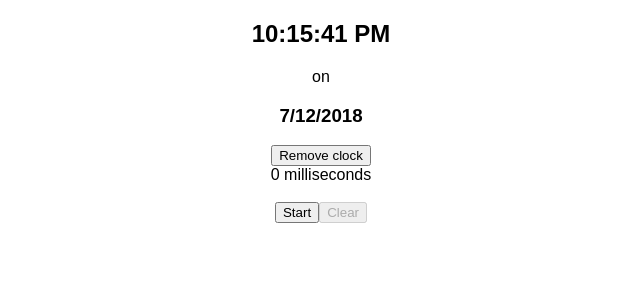
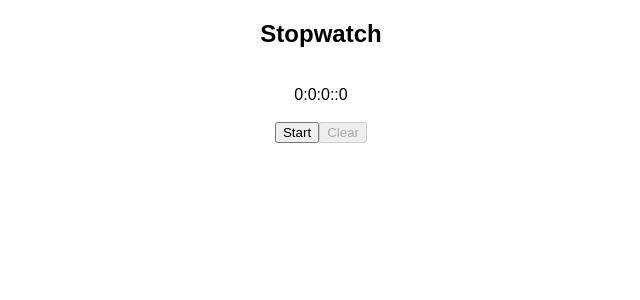
Before and after one commit to siirila/react-stopwatch, a React (Create React App) app: page / in a window 1280 px wide. Shown: the top 300 px of the page, without its empty margins (319-959 px from the left). Built offline with nearby package versions, Linux system fonts and the light colour scheme.

Commit message:
Break time up into hours, minutes, seconds

```diff
--- a/src/App.js
+++ b/src/App.js
@@ -4,20 +4,11 @@ import Clock from './Clock.js';
 import Stopwatch from './Stopwatch.js';
 
 
-let removeClock = false;
-
 class App extends Component {
   render() {
     return (
       <div className="App">
-        {!removeClock && <Clock />}
-
-        { !removeClock &&
-          <button type="button" onClick={() => {removeClock = true; this.forceUpdate()}}>Remove clock</button>
-        }
-        { removeClock &&
-          <button type="button" onClick={() => {removeClock = false; this.forceUpdate()}}>Add clock</button>
-        }
+        <h2>Stopwatch</h2>
         <br />
         <Stopwatch />
       </div>
--- a/src/TimeDisplay.js
+++ b/src/TimeDisplay.js
@@ -1,5 +1,16 @@
 import React, { Component } from 'react';
 
+const hour = 1000 * 60 * 60;
+const minute = 1000 * 60;
+
 export default function TimeDisplay(props) {
-    return <div>{props.time} milliseconds</div>;
+    let time = props.time;
+    let hours = Math.floor(time / hour);
+    time = time % hour;
+    let minutes = Math.floor(time / minute);
+    time = time % minute;
+    let seconds = Math.floor(time / 1000);
+    let tenthsOfASecond = Math.floor((time % 1000)/100);
+
+    return <div>{`${hours}:${minutes}:${seconds}::${tenthsOfASecond}`}</div>;
 }
```
